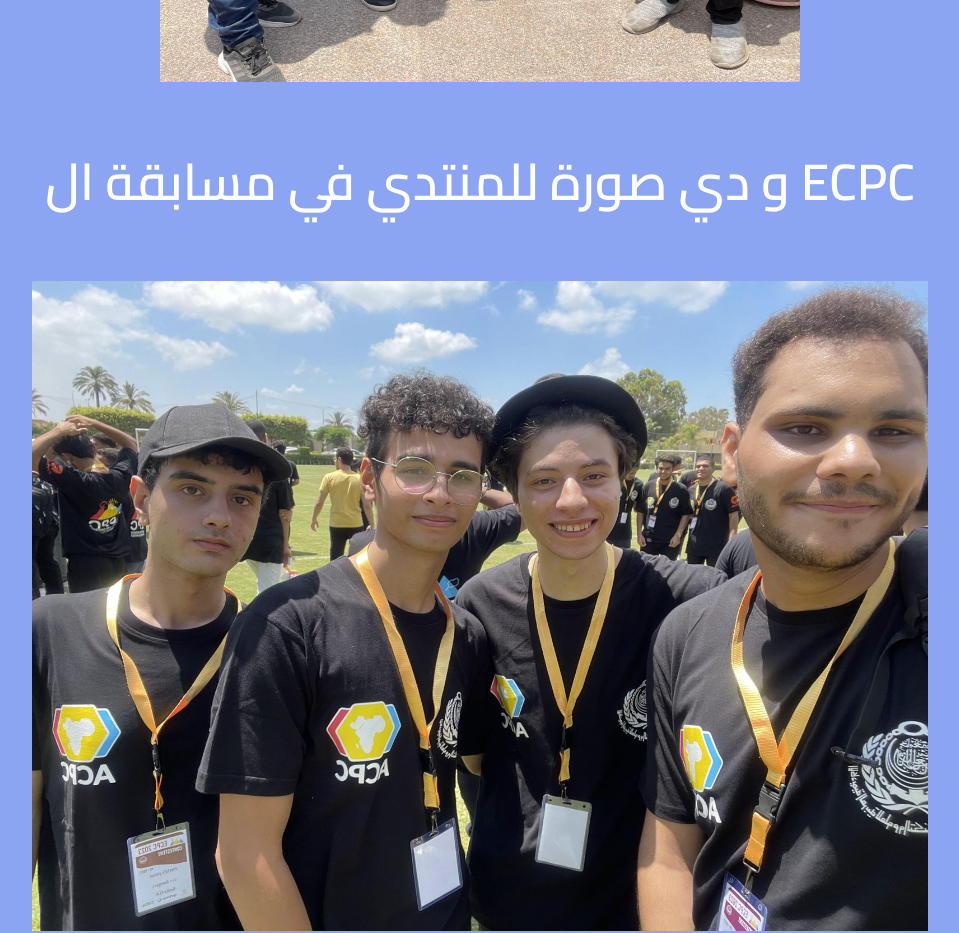
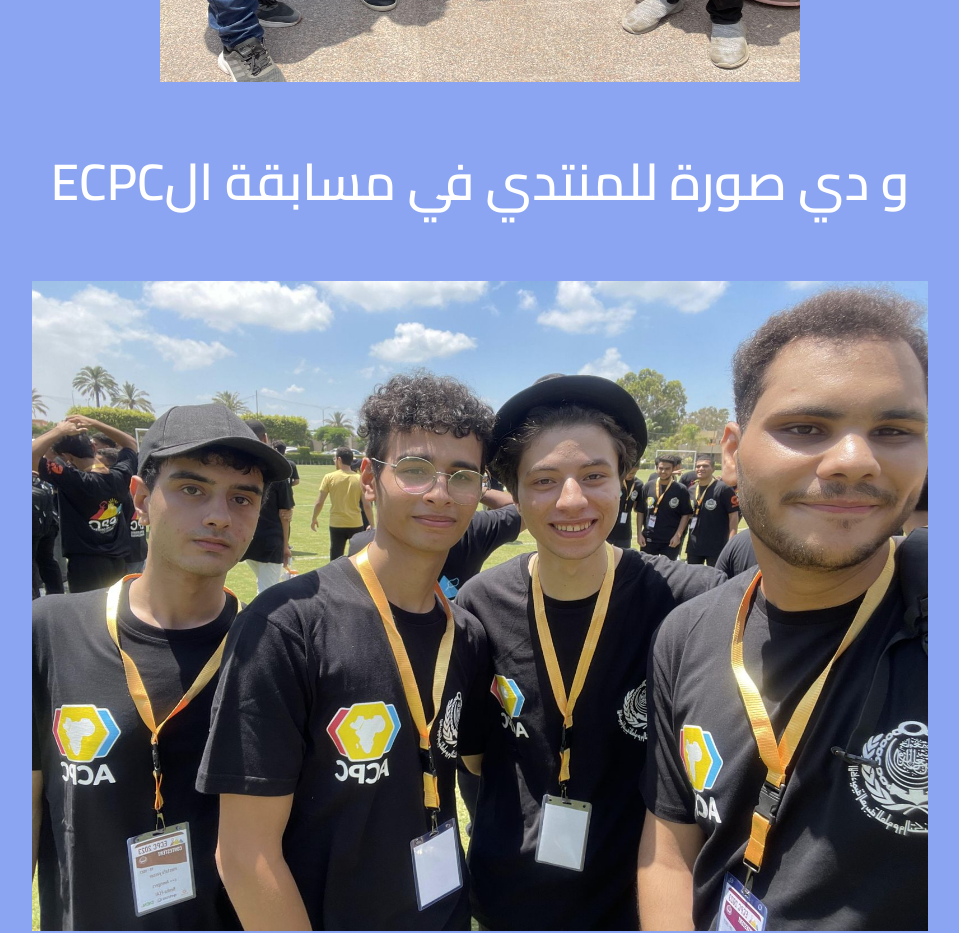
Before and after one commit to abdulrhmannawwar/MontadaElmoreegElthakafy, a plain HTML site: page index.html in a window 1280 px wide. Shown: the part 4460-5393 px from the top of the page, without its empty margins (160-1119 px from the left). Drawn offline with Linux system fonts and the light colour scheme; a web font is replaced by a local one.

Commit message:
index.html

```diff
--- a/index.html
+++ b/index.html
@@ -84,7 +84,9 @@
             <img src="montada3.jpeg" alt="" srcset="">
         </div>
         <div class="pic four">
-            <p>ECPC و دي صورة للمنتدي في مسابقة ال</p>
+            <p>
+                و دي صورة للمنتدي في مسابقة الECPC
+            </p>
             <img src="montada ecpc.jpeg" alt="">
         </div>
         <div class="pic five">
```
